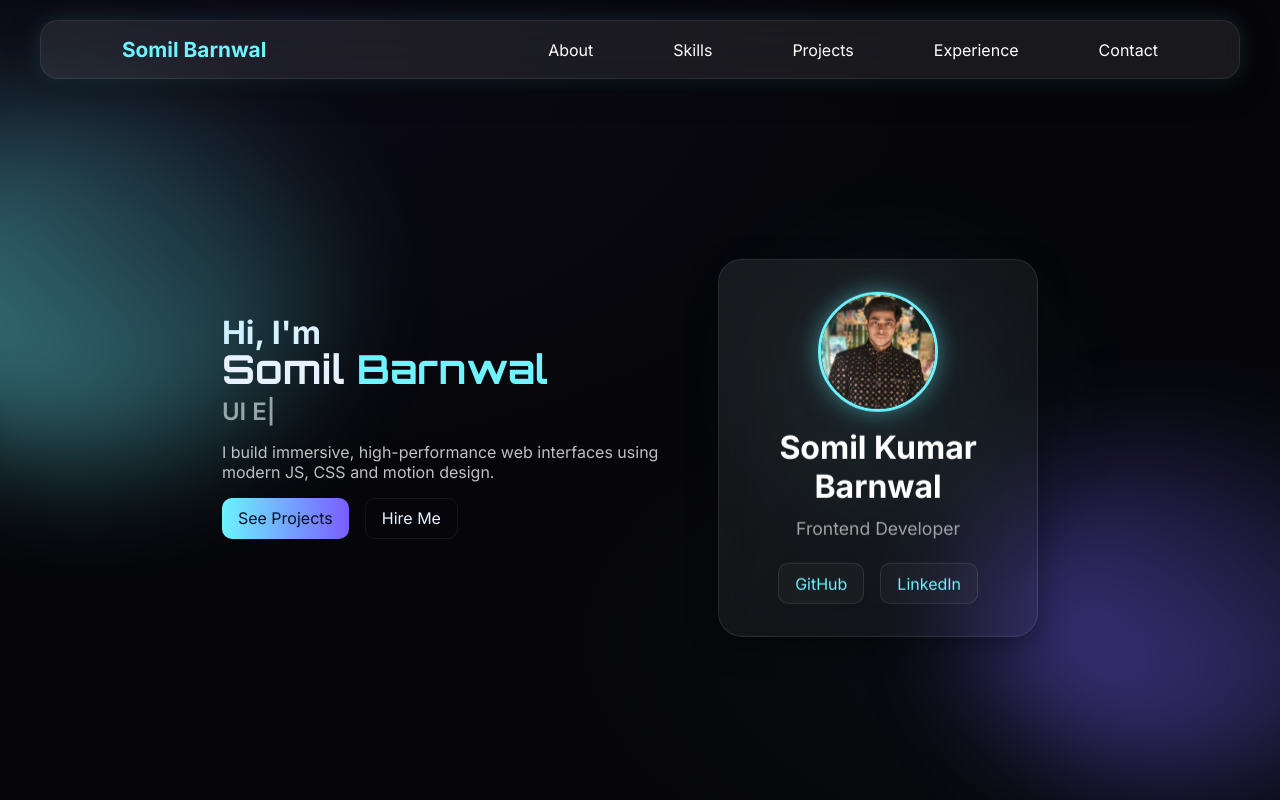
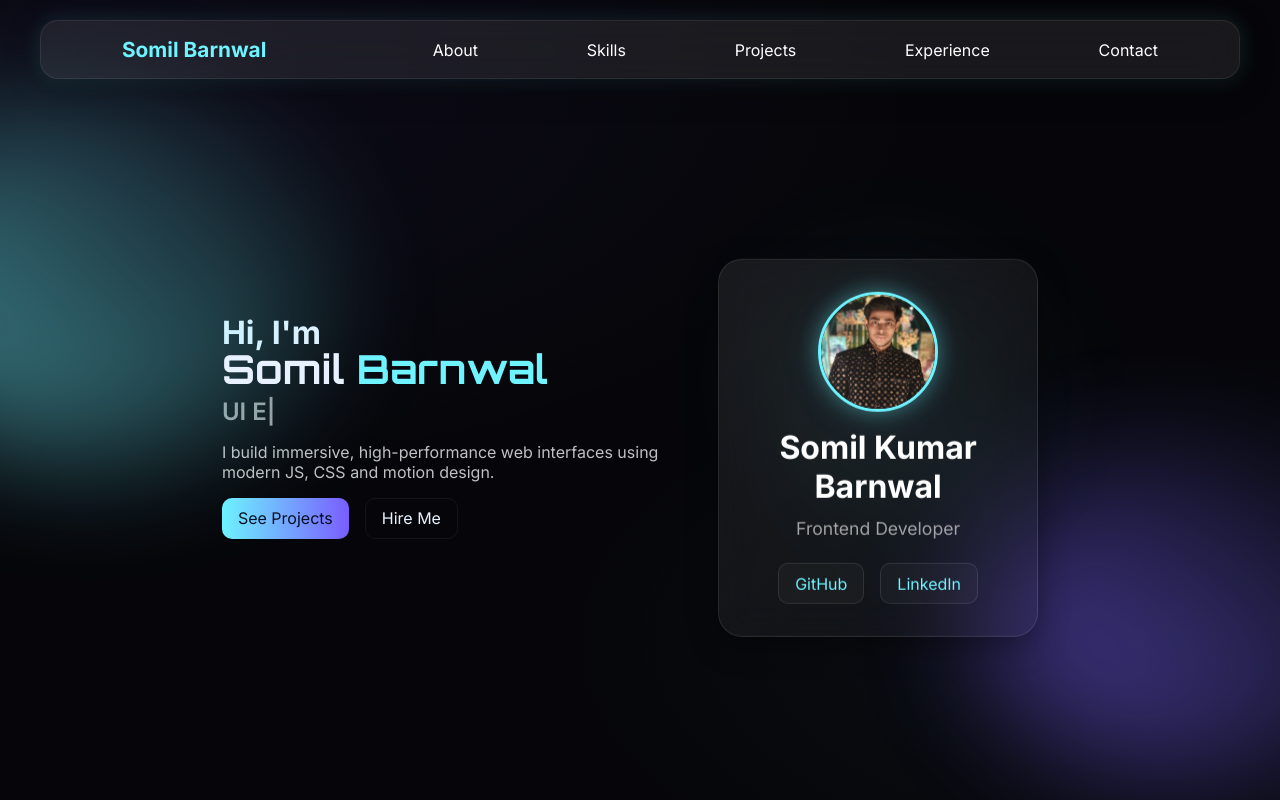
Before and after one commit to somilraj55/Portfolio, a website: page index.html in a window 1280 px wide. Shown: the top 800 px of the page. Drawn offline with nearby package versions, Linux system fonts and the light colour scheme.

Commit message:
final portfolio flaxes

```diff
--- a/css/style.css
+++ b/css/style.css
@@ -93,8 +93,8 @@ body {
 }
 
 .nav-links{
-    display:flex !important;
-    gap:5rem !important;
+    justify-content: space-between;
+    width: 70%;
 }
 
 
```
Also changed, not shown: index.html (+8 -2 lines).
